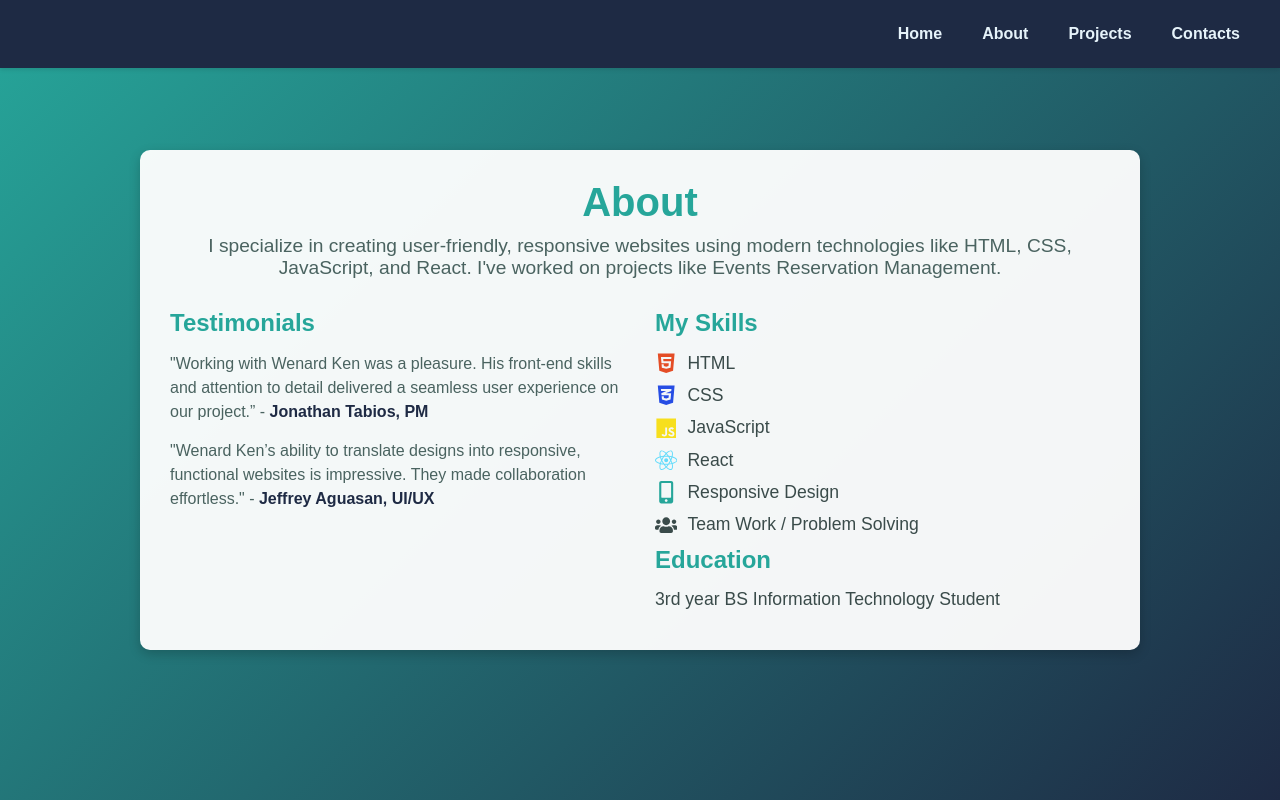
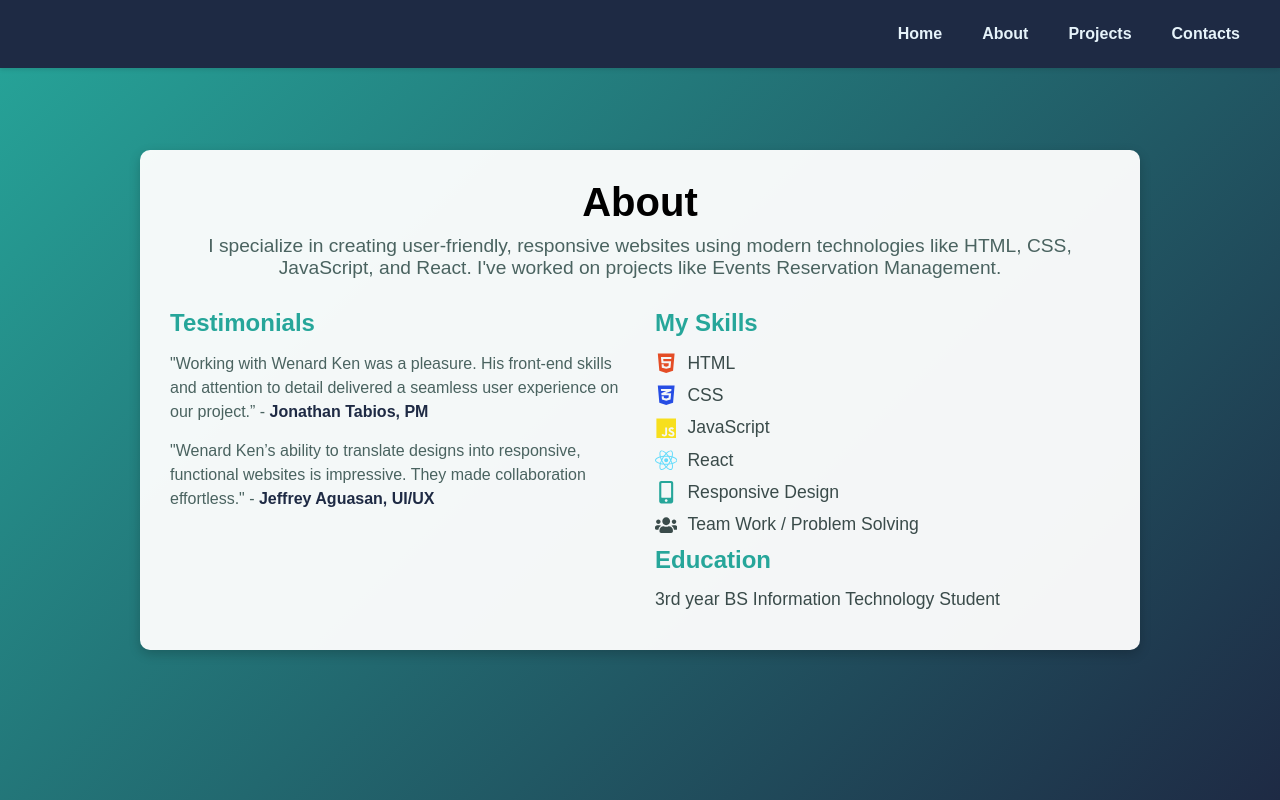
Before and after one commit to WenardKen57/my-portfolio, a React (Vite) app: page /about in a window 1280 px wide. Built offline with nearby package versions, Linux system fonts and the light colour scheme.

Commit message:
style: turn about title to black color

```diff
--- a/src/pages/styles/About.css
+++ b/src/pages/styles/About.css
@@ -29,7 +29,6 @@
 
 .about-intro h1 {
   font-size: 2.5rem;
-  color: #26a69a;
   margin-bottom: 10px;
 }
 
```
